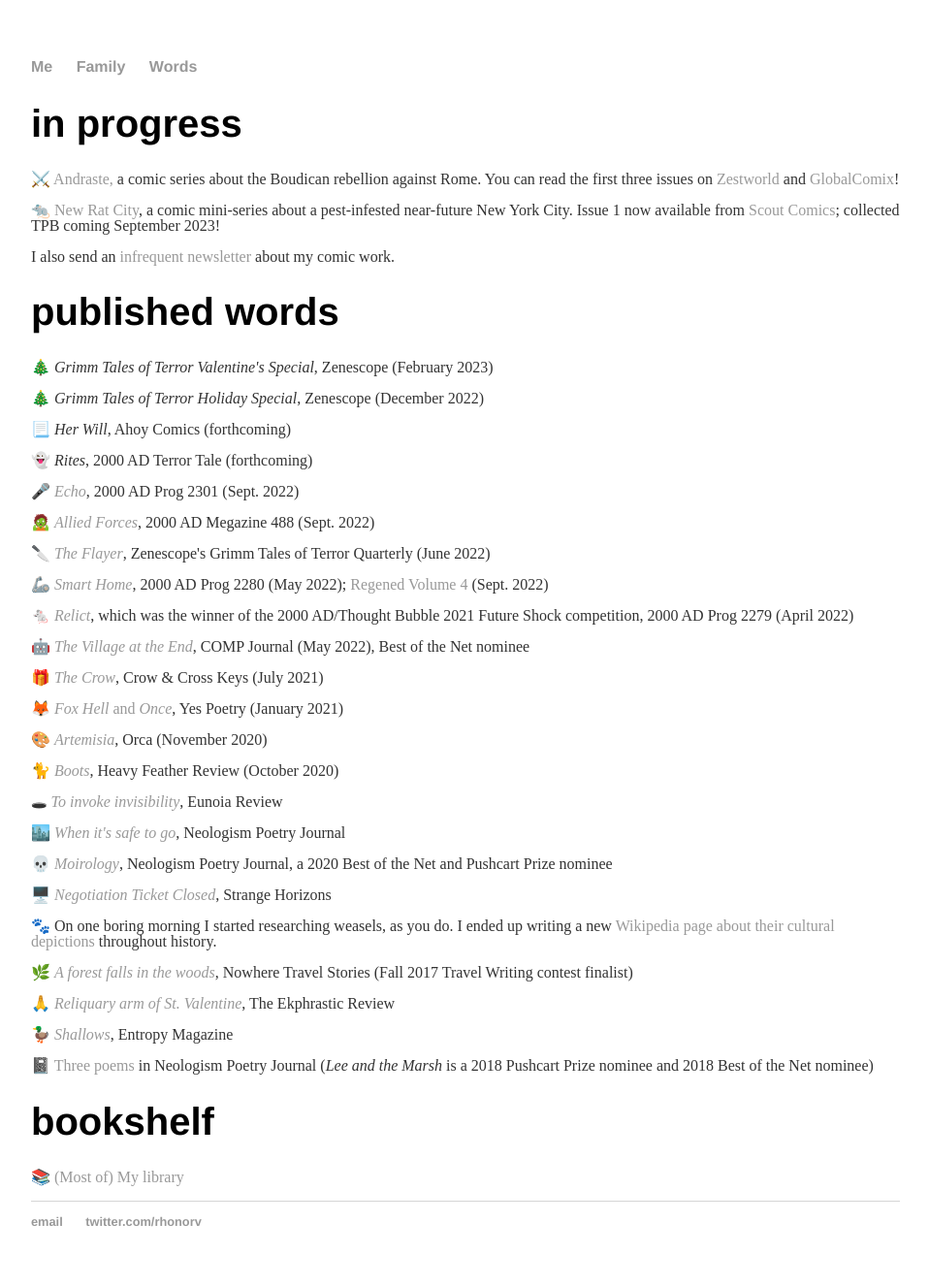
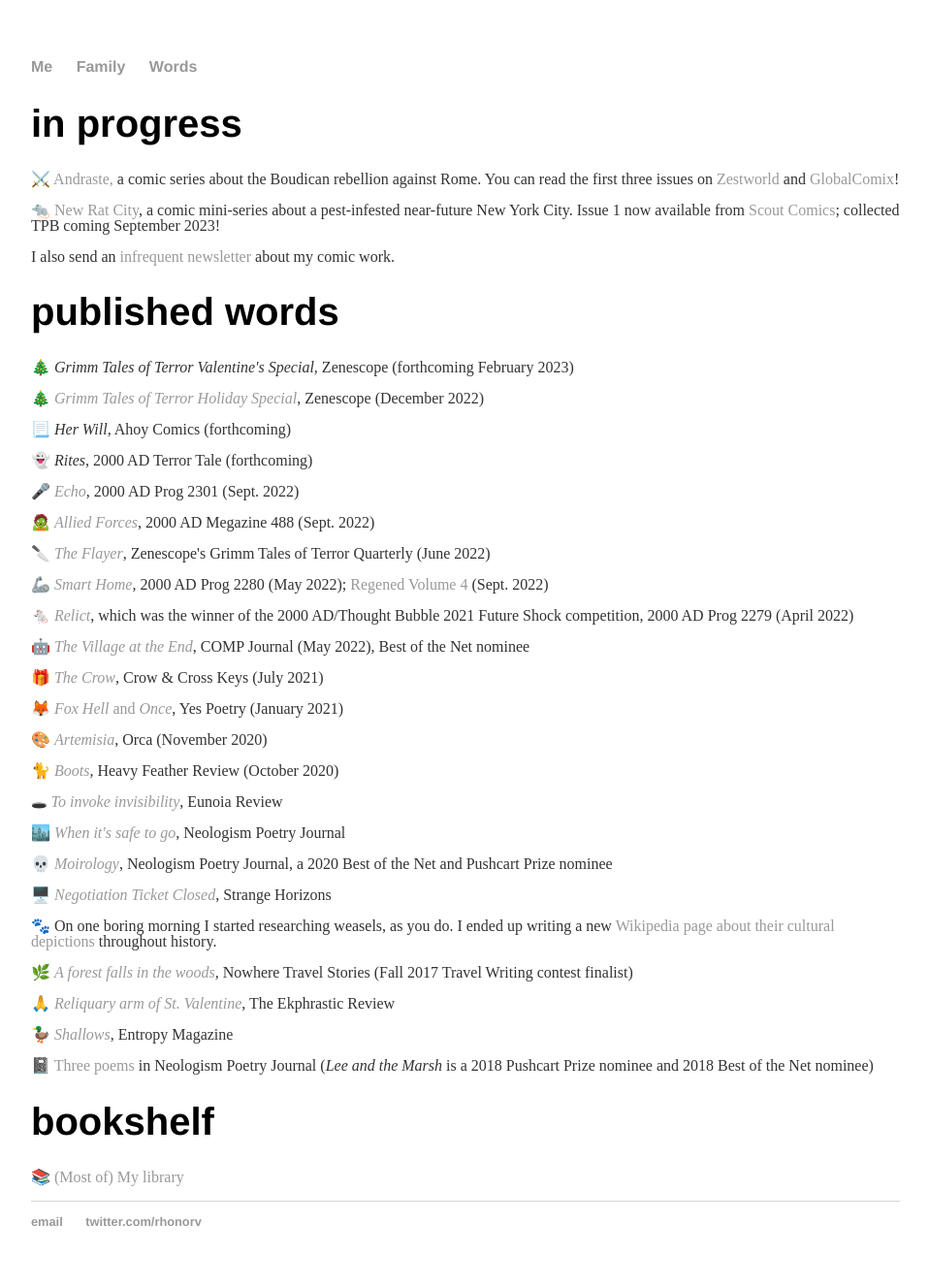
Before and after one commit to rhonorv/rhonorv.github.io, a Jekyll site: the page words/index.html, which Jekyll copies as it is, in a window 1280 px wide. Shown: the whole page at 97% size, without its empty margins (160-1118 px from the left). Built offline with Jekyll 4.4.1, drawn with Linux system fonts in a browser that asks for light colours.

Commit message:
Update index.html

```diff
--- a/words/index.html
+++ b/words/index.html
@@ -31,9 +31,9 @@
 
 	<div class="words">
 	<h1>published words</h1>
-		<p><span aria-hidden="true">🎄 </span><em>Grimm Tales of Terror Valentine's Special</em>, Zenescope (February 2023)</p>
+		<p><span aria-hidden="true">🎄 </span><em>Grimm Tales of Terror Valentine's Special</em>, Zenescope (forthcoming February 2023)</p>
 
-		<p><span aria-hidden="true">🎄 </span><em>Grimm Tales of Terror Holiday Special</em>, Zenescope (December 2022)</p>
+		<p><span aria-hidden="true">🎄 </span><em><a href="https://zenescope.com/products/grimm-tales-of-terror-quarterly-2022-holiday-special">Grimm Tales of Terror Holiday Special</a></em>, Zenescope (December 2022)</p>
 
 		<p><span aria-hidden="true">📃 </span><em>Her Will</em>, Ahoy Comics (forthcoming)</p>
 
```
